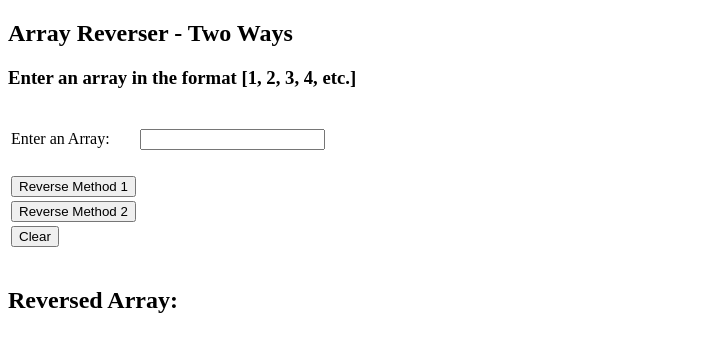
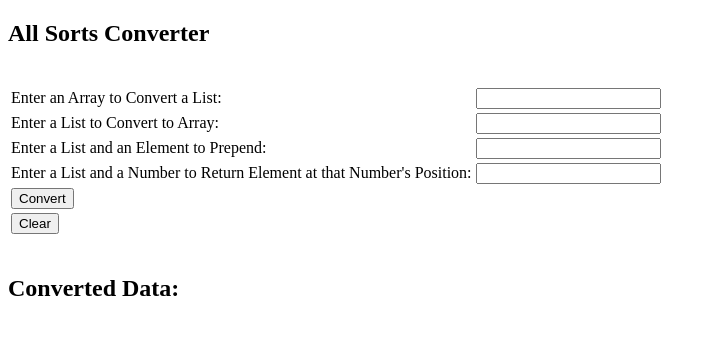
Before and after one commit to c-rter/ejs-exe, a plain HTML site: page 4 - Array & List Conversions, Combinations, and Searches/index.html in a window 1280 px wide. Shown: the whole page, without its empty margins (0-715 px from the left). Drawn offline with Linux system fonts and the light colour scheme.

Commit message:
make skeleton

```diff
--- a/4 - Array & List Conversions, Combinations, and Searches/index.html
+++ b/4 - Array & List Conversions, Combinations, and Searches/index.html
@@ -15,23 +15,39 @@
 
 <body>
 
-  <h2>Array Reverser - Two Ways</h2>
-<h3>Enter an array in the format [1, 2, 3, 4, etc.]</h3>
+  <h2>All Sorts Converter</h2>
   <form id="frm1">
     <table>
       <tr>
         <td>
-          Enter an Array:
+          Enter an Array to Convert a List:
         </td>
         <td>
           <input type="text" id="textArray"></input>
         </td>
       </tr>
-
-      <tr><td>&nbsp;</td></tr>
       <tr>
         <td>
-          <input type="button" value="Reverse Method 1" onClick="reverse1()">
+          Enter a List to Convert to Array:
+        </td>
+        <td>
+          <input type="text" id="textArray"></input>
+        </td>
+      </tr>
+      <tr>
+        <td>
+          Enter a List and an Element to Prepend:
+        </td>
+        <td>
+          <input type="text" id="textArray"></input>
+        </td>
+      </tr>
+      <tr>
+        <td>
+          Enter a List and a Number to Return Element at that Number's Position:
+        </td>
+        <td>
+          <input type="text" id="textArray"></input>
         </td>
       </tr>
   </form>
@@ -39,7 +55,7 @@
   <form id="frm2">
     <tr>
     <td>
-      <input type="button" value="Reverse Method 2" onClick="reverse2()">
+      <input type="button" value="Convert" onClick="reverse2()">
     </td>
   </tr>
   </form>
@@ -53,7 +69,7 @@
   </table>
   <br>
 
-  <h2>Reversed Array:</h2>
+  <h2>Converted Data:</h2>
   <span id="arrayRenderSpot"></span>
 
   <script src="logic.js"></script>
```
Also changed, not shown: 1 other file.
